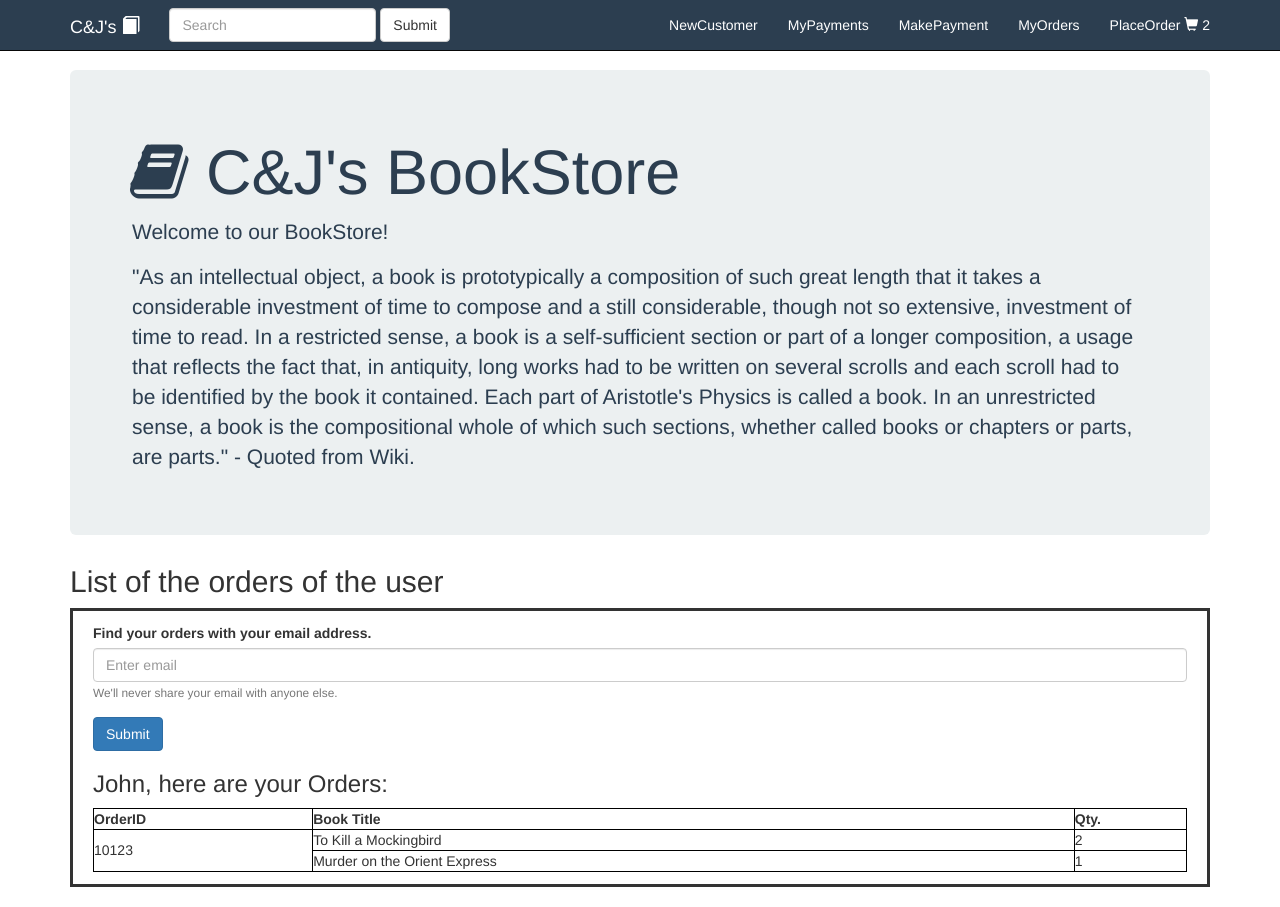
After one commit to JadwinL12/CJ-s-Bookstore, a Flask app: page /placeorder in a window 1280 px wide. The commit adds this page. Run offline with Flask 2, Linux system fonts and the light colour scheme; parts of the project's set-up code (start-up, migrations or seed data) failed here and were passed over; some libraries are stand-ins or nearby versions.

Commit message:
re-orgnize all the pages

```diff
--- a/app.py
+++ b/app.py
@@ -14,19 +14,28 @@ def home():
     return render_template("home.html", books=result)
 
 
-@app.route('/signup')
-def signup():
-    return render_template("signup.html")
+@app.route('/newcustomer')
+def newcustomer():
+    return render_template("newcustomer.html")
 
+@app.route('/mypayments')
+def mypayments():
 
-@app.route('/login')
-def login():
-    return render_template("login.html")
+    return render_template("mypayments.html")
 
+@app.route('/makepayment')
+def makepayment():
 
-@app.route('/cart')
-def cart():
-    return render_template("cart.html")
+    return render_template("makepayment.html")
+
+@app.route('/myorders')
+def myorders():
+
+    return render_template("myorders.html")
+
+@app.route('/placeorder')
+def placeorder():
+    return render_template("placeorder.html")
 
 
 if __name__ == '__main__':
--- a/static/app.css
+++ b/static/app.css
@@ -48,3 +48,15 @@ p { margin: 2px}
 .navbar-inverse .navbar-nav>li>a {
   color: white;
 }
+.thumbnail.caption {
+    height: 100px;
+}
+#orderDisplay {
+    padding: 12px 20px;
+    box-sizing: border-box;
+    border-style: solid;
+}
+table, th, td {
+    border: 1px solid black;
+    border-collapse: collapse;
+}
--- a/templates/layout.html
+++ b/templates/layout.html
@@ -3,11 +3,13 @@
 <head>
   <title>C&J's BookStore</title>
 
-  <link rel="stylesheet" href="https://stackpath.bootstrapcdn.com/bootstrap/3.4.1/css/bootstrap.min.css" integrity="sha384-HSMxcRTRxnN+Bdg0JdbxYKrThecOKuH5zCYotlSAcp1+c8xmyTe9GYg1l9a69psu" crossorigin="anonymous">
+  <link rel="stylesheet" href="https://stackpath.bootstrapcdn.com/bootstrap/3.4.1/css/bootstrap.min.css"
+        integrity="sha384-HSMxcRTRxnN+Bdg0JdbxYKrThecOKuH5zCYotlSAcp1+c8xmyTe9GYg1l9a69psu" crossorigin="anonymous">
 
-  <link rel="stylesheet" type="text/css" href="https://maxcdn.bootstrapcdn.com/font-awesome/4.4.0/css/font-awesome.min.css">
+  <link rel="stylesheet" type="text/css"
+        href="https://maxcdn.bootstrapcdn.com/font-awesome/4.4.0/css/font-awesome.min.css">
 
-  <!--  <link rel="stylesheet" type="text/css" href="app.css">-->
+  {#  <link rel="stylesheet" type="text/css" href="app.css">#}
   <link rel="stylesheet" type="text/css" href="{{ url_for('static', filename='app.css') }}">
   {% if title %}
     <title>C&J's Bookstore - {{ title }}</title>
@@ -15,29 +17,38 @@
     <title>C&J's Bookstore</title>
   {% endif %}
   {# This part of css code will not work on chrome if moved to app.css. Not sure why yet.#}
-  <style type="text/css">
-    body { padding-top: 70px; }
-    .jumbotron {
-      color: #2c3e50;
-      background: #ecf0f1;
-    }
-    .navbar-inverse {
-      background: #2c3e50;
-      color: white;
-    }
-    .navbar-inverse .navbar-brand, .navbar-inverse a{
-      color:white;
-    }
-    .navbar-inverse .navbar-nav>li>a {
-      color: white;
-    }
-  </style>
+  {#  <style type="text/css">#}
+  {#    body { padding-top: 70px; }#}
+  {#    .jumbotron {#}
+  {#      color: #2c3e50;#}
+  {#      background: #ecf0f1;#}
+  {#    }#}
+  {#    .navbar-inverse {#}
+  {#      background: #2c3e50;#}
+  {#      color: white;#}
+  {#    }#}
+  {#    .navbar-inverse .navbar-brand, .navbar-inverse a{#}
+  {#      color:white;#}
+  {#    }#}
+  {#    .navbar-inverse .navbar-nav>li>a {#}
+  {#      color: white;#}
+  {#    }#}
+  {#    .caption {#}
+  {#      height: 100px;#}
+  {#    }#}
+  {#    #orderDisplay {#}
+  {#    padding: 12px 20px;#}
+  {#    box-sizing: border-box;#}
+  {#    border-style: solid;#}
+  {#    }#}
+  {#  </style>#}
 </head>
 <body>
 <nav class="navbar navbar-inverse navbar-fixed-top">
   <div class="container">
     <div class="navbar-header">
-        <button type="button" class="navbar-toggle collapsed" data-toggle="collapse" data-target="#bs-nav-demo" aria-expanded="false">
+      <button type="button" class="navbar-toggle collapsed" data-toggle="collapse" data-target="#bs-nav-demo"
+              aria-expanded="false">
         <span class="sr-only">Toggle navigation</span>
         <span class="icon-bar"></span>
         <span class="icon-bar"></span>
@@ -53,18 +64,13 @@
         <button type="submit" class="btn btn-default">Submit</button>
       </form>
       <ul class="nav navbar-nav navbar-right">
-{#          <form class="navbar-form navbar-left" role="search">#}
-{#            <div class="form-group">#}
-{#              <input type="text" class="form-control" placeholder="search orders with email">#}
-{#            </div>#}
-{#            <button type="submit" class="btn btn-default">Submit</button>#}
-{#          </form>#}
-{#          <li><a href="{{ url_for('signup') }}">Sign Up</a></li>#}
-          <li><a href="{{ url_for('login') }}">Login</a></li>
+        <li><a href="{{ url_for('newcustomer') }}">NewCustomer</a></li>
+        <li><a href="{{ url_for('mypayments') }}">MyPayments</a></li>
+        <li><a href="{{ url_for('makepayment') }}">MakePayment</a></li>
+        <li><a href="{{ url_for('myorders') }}">MyOrders</a></li>
         <li>
-            <a href="{{ url_for('cart') }}" class="icons-btn d-inline-block bag">
+          <a href="{{ url_for('placeorder') }}" class="icons-btn d-inline-block bag">PlaceOrder
             <span class="glyphicon glyphicon-shopping-cart"></span>
-              {#  need to update the item number with real nunber  #}
             <span class="number">2</span>
           </a>
         </li>
@@ -76,7 +82,13 @@
   <div class="jumbotron">
     <h1><i class="fa fa-book"></i> C&J's BookStore </h1>
     <p>Welcome to our BookStore!</p>
-      <p>"As an intellectual object, a book is prototypically a composition of such great length that it takes a considerable investment of time to compose and a still considerable, though not so extensive, investment of time to read. In a restricted sense, a book is a self-sufficient section or part of a longer composition, a usage that reflects the fact that, in antiquity, long works had to be written on several scrolls and each scroll had to be identified by the book it contained. Each part of Aristotle's Physics is called a book. In an unrestricted sense, a book is the compositional whole of which such sections, whether called books or chapters or parts, are parts." - Quoted from Wiki.</p>
+    <p>"As an intellectual object, a book is prototypically a composition of such great length that it takes a
+      considerable investment of time to compose and a still considerable, though not so extensive, investment of time
+      to read. In a restricted sense, a book is a self-sufficient section or part of a longer composition, a usage that
+      reflects the fact that, in antiquity, long works had to be written on several scrolls and each scroll had to be
+      identified by the book it contained. Each part of Aristotle's Physics is called a book. In an unrestricted sense,
+      a book is the compositional whole of which such sections, whether called books or chapters or parts, are parts." -
+      Quoted from Wiki.</p>
   </div>
   {% block content %}{% endblock %}
 </div>
--- a/templates/login.html
+++ /dev/null
@@ -1,4 +0,0 @@
-{% extends "layout.html" %}
-{% block content %}
-  <h2 class="article-title">Login Page - need to be updated</h2>
-{% endblock content %}
--- a/templates/cart.html
+++ b/templates/makepayment.html
@@ -1,4 +1,4 @@
 {% extends "layout.html" %}
 {% block content %}
-  <h2 class="article-title">Cart Page - need to be updated</h2>
+
 {% endblock content %}
--- a/templates/signup.html
+++ b/templates/mypayments.html
@@ -1,4 +1,4 @@
 {% extends "layout.html" %}
 {% block content %}
-  <h2 class="article-title">Signup Page - need to be updated</h2>
+
 {% endblock content %}
--- /dev/null
+++ b/templates/placeorder.html
@@ -0,0 +1,45 @@
+{% extends "layout.html" %}
+{% block content %}
+  <style>
+    #orderDisplay {
+    padding: 12px 20px;
+    box-sizing: border-box;
+    border-style: solid;
+    }
+    table, th, td {
+      border: 1px solid black;
+      border-collapse: collapse;
+    }
+  </style>
+  <link rel="stylesheet" type="text/css" href="{{ url_for('static', filename='app.css') }}">
+  <h2 class="article-title">List of the orders of the user</h2>
+{#  <div class="container" id="orderDisplay">#}
+  <div id="orderDisplay">
+    <form>
+      <div class="form-group">
+        <label for="exampleInputEmail1">Find your orders with your email address.</label>
+        <input type="email" class="form-control" id="exampleInputEmail1" aria-describedby="emailHelp" placeholder="Enter email">
+        <small id="emailHelp" class="form-text text-muted">We'll never share your email with anyone else.</small>
+      </div>
+      <button type="submit" class="btn btn-primary">Submit</button>
+    </form>
+    <h3>John, here are your Orders:</h3>
+    <table style="width:100%">
+      <tbody><tr>
+        <th>OrderID</th>
+        <th>Book Title</th>
+        <th>Qty.</th>
+      </tr>
+      <tr>
+        <td rowspan="2">10123</td>
+        <td>To Kill a Mockingbird</td>
+        <td>2</td>
+      </tr>
+      <tr>
+        <td>Murder on the Orient Express</td>
+        <td>1</td>
+      </tr>
+    </tbody></table>
+  </div>
+  <br>
+{% endblock content %}
```
Also changed, not shown: templates/home.html (+134 -78 lines), templates/myorders.html (added, +46 -0 lines), templates/newcustomer.html (added, +47 -0 lines). Lines whose indentation alone changed are shown as unchanged.
